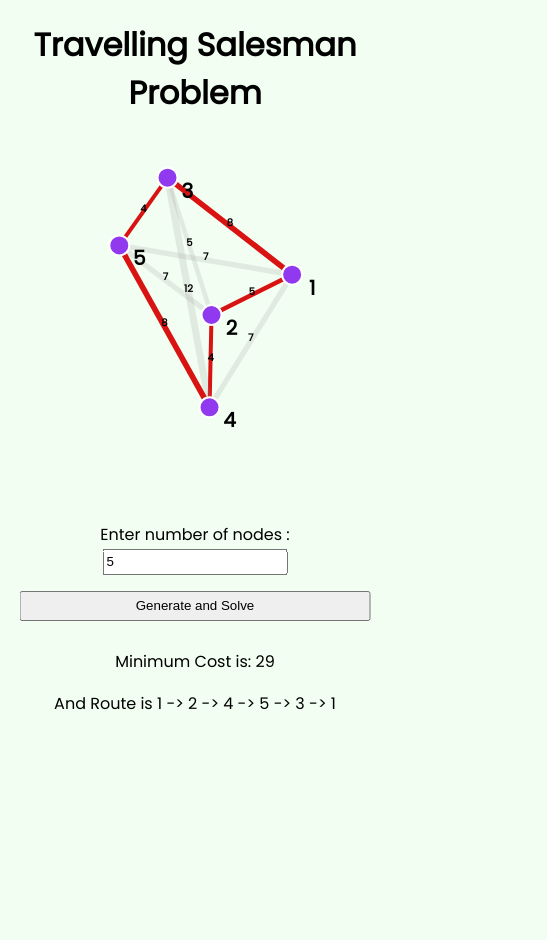
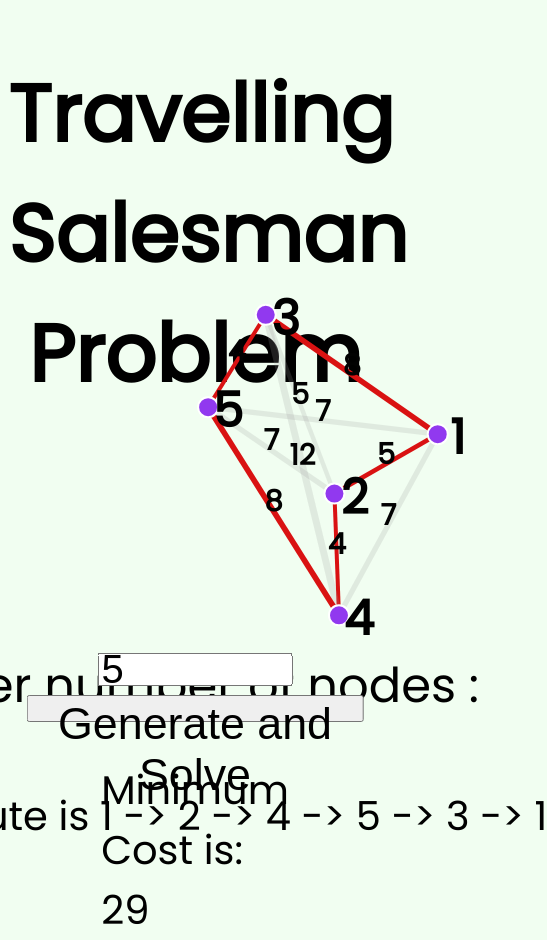
Before and after one commit to Dhsrthn/cgt, a plain HTML site: page index.html in a window 390 px wide. Both pictures are taken after typing "5" into the empty fields and a click on the button "Generate and Solve". Shown: the whole page, 547 px wide, since content can reach past the window. Before the commit the page ends 844 px from the top, so only its background shows below. Drawn offline with nearby package versions, Linux system fonts and the light colour scheme.

Commit message:
fix: made responsive

```diff
--- a/index.html
+++ b/index.html
@@ -8,7 +8,7 @@
     <script src="https://d3js.org/d3.v7.min.js"></script>
     <style>
         body {
-            font-family: "Roboto", sans-serif;
+            /* font-family: "Roboto", sans-serif; */
             overflow: hidden;
             background-color: #f1fef1;
             font-family: 'Poppins';
@@ -53,6 +53,7 @@
             left: 50%;
             transform: translateX(-50%);
             top: 10%;
+            overflow: visible;
         }
 
         h1 {
@@ -60,48 +61,73 @@
         }
 
         @media only screen and (orientation: portrait) {
+            body{
+                font-size: 2.5rem;
+                height: 100vmax;
+                position: relative;
+            }
+
+            .graphBox{
+                position: fixed;
+                left: 80%;
+                top: 30%;
+                overflow: visible;
+            }
+
             #text1 {
                 position: absolute;
-                top: 60vmax;
+                top: 65vmax;
                 width: max-content;
                 left: 50%;
                 transform: translateX(-50%);
+                font-size: 3rem;
             }
 
             input {
                 position: absolute;
-                top: 65vmax;
-                height: 20px;
+                top: 71vmax;
+                height: 7vmin;
+                width: 50%;
                 left: 50%;
                 transform: translateX(-50%);
+                font-size: 2.5rem;
             }
 
             button {
                 position: absolute;
-                top: 70vmax;
+                top: 76vmax;
                 width: 90%;
-                height: 30px;
+                height: 7vmin;
                 left: 50%;
                 transform: translateX(-50%);
+                font-size: 2.8rem;
             }
 
             #text2 {
                 position: absolute;
-                top: 75vmax;
+                top: 79vmax;
                 left: 50%;
                 transform: translateX(-50%);
             }
 
             #text3 {
                 position: absolute;
-                top: 80vmax;
+                top: 82vmax;
                 left: 50%;
                 transform: translateX(-50%);
                 width: max-content;
 
             }
+
+            .link-label{
+                font-size: 1.8rem;
+            }
+
+            .node-text{
+                font-size: 3rem;
+            }
+
         }
-
         @media only screen and (orientation: landscape) {
             .graphBox {
                 position: absolute;
@@ -285,7 +311,7 @@
                             return d.id;
                         })
                         .distance(function (d) {
-                            return (d.weight * height) / 40;
+                            return (d.weight * height) / 30;
                         })
                 )
                 .force("charge", d3.forceManyBody().strength(-50))
```
